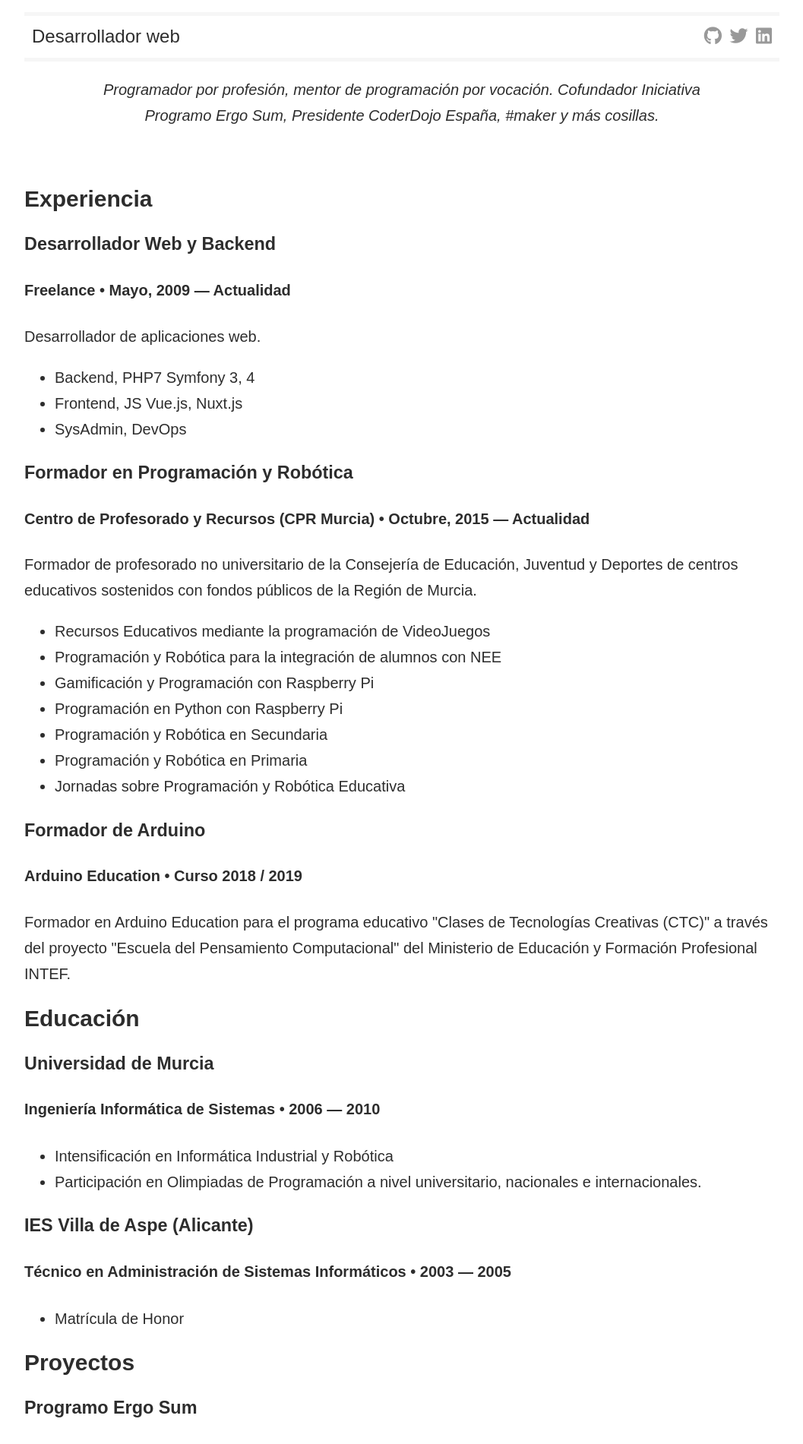
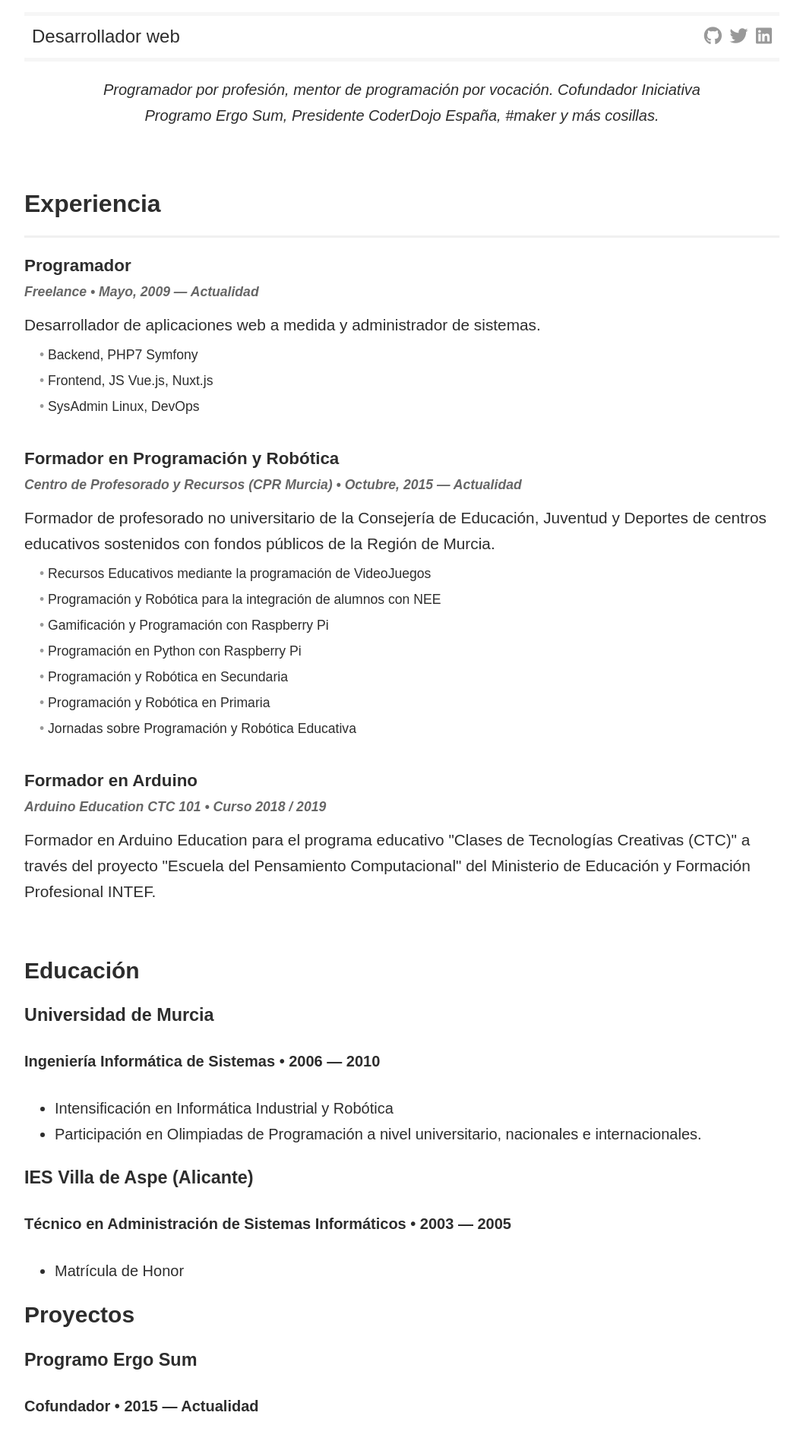
Before and after one commit to migueabellan/migueabellan.github.io, a Jekyll site: the page built from index.html, in a window 1280 px wide. Shown: the part 310-2211 px from the top of the page at 76% size, without its empty margins (111-1168 px from the left). Built offline with Jekyll 4.4.1, drawn with Linux system fonts in a browser that asks for light colours; nearby versions of some CDN libraries.

Commit message:
Update experience

```diff
--- a/_data/experience.yml
+++ b/_data/experience.yml
@@ -1,14 +1,26 @@
-- company: Desarrollador Web y Backend
+- company: Programador
   position: Freelance
   duration: Mayo, 2009 &mdash; Actualidad
-  summary: Desarrollador de aplicaciones web. <ul class="resume-item-list"><li>Backend, PHP7 Symfony 3, 4</li><li>Frontend, JS Vue.js, Nuxt.js</li><li>SysAdmin, DevOps</li></ul>
+  summary: Desarrollador de aplicaciones web a medida y administrador de sistemas.
+  items:
+    - Backend, PHP7 Symfony
+    - Frontend, JS Vue.js, Nuxt.js
+    - SysAdmin Linux, DevOps
 
 - company: Formador en Programación y Robótica
   position: Centro de Profesorado y Recursos (CPR Murcia)
   duration: Octubre, 2015 &mdash; Actualidad
-  summary: Formador de profesorado no universitario de la Consejería de Educación, Juventud y Deportes de centros educativos sostenidos con fondos públicos de la Región de Murcia.<ul class="resume-item-list"><li>Recursos Educativos mediante la programación de VideoJuegos</li><li>Programación y Robótica para la integración de alumnos con NEE</li><li>Gamificación y Programación con Raspberry Pi</li><li>Programación en Python con Raspberry Pi</li><li>Programación y Robótica en Secundaria</li><li>Programación y Robótica en Primaria</li><li>Jornadas sobre Programación y Robótica Educativa</li></ul>
+  summary: Formador de profesorado no universitario de la Consejería de Educación, Juventud y Deportes de centros educativos sostenidos con fondos públicos de la Región de Murcia.
+  items:
+    - Recursos Educativos mediante la programación de VideoJuegos
+    - Programación y Robótica para la integración de alumnos con NEE
+    - Gamificación y Programación con Raspberry Pi
+    - Programación en Python con Raspberry Pi
+    - Programación y Robótica en Secundaria
+    - Programación y Robótica en Primaria
+    - Jornadas sobre Programación y Robótica Educativa
 
-- company: Formador de Arduino
-  position: Arduino Education
+- company: Formador en Arduino
+  position: Arduino Education CTC 101
   duration: Curso 2018 / 2019
   summary: Formador en Arduino Education para el programa educativo "Clases de Tecnologías Creativas (CTC)" a través del proyecto "Escuela del Pensamiento Computacional" del Ministerio de Educación y Formación Profesional INTEF.
--- a/_includes/experience.html
+++ b/_includes/experience.html
@@ -1,12 +1,19 @@
-<section class="content-section">
-  <header class="section-header">
+<section class="section">
+  <header class="header">
     <h2>Experiencia</h2>
   </header>
   {% for job in site.data.experience %}
-  <div class="resume-item" itemscope itemprop="worksFor" itemtype="http://schema.org/Organization">
-    <h3 class="resume-item-title" itemprop="name">{{ job.company }}</h3>
-    <h4 class="resume-item-details" itemprop="description">{{ job.position }} &bull; {{ job.duration }}</h4>
-    <p class="resume-item-copy">{{ job.summary }}</p>
-  </div>
+    <div class="item" itemscope itemprop="worksFor" itemtype="http://schema.org/Organization">
+      <h3 class="name" itemprop="name">{{ job.company }}</h3>
+      <h4 class="description" itemprop="description">{{ job.position }} &bull; {{ job.duration }}</h4>
+      <p class="summary">{{ job.summary }}</p>
+      {% if job.items %}
+        <ul>
+          {% for item in job.items %}
+            <li>{{ item }}</li>
+          {% endfor %}
+        </ul>
+      {% endif %}
+    </div>
   {% endfor %}
 </section>
--- a/_sass/_resume.scss
+++ b/_sass/_resume.scss
@@ -1,7 +1,6 @@
 // Resume styles
 // ---------------------------------------/
 
-// page header styles
 .page-header {
   padding: 2rem 0;
   .avatar {
@@ -51,73 +50,60 @@
     text-align: center;
     font-style: italic;
   }
-
 }
 
 
-
-
-// util
-/*
-.section-header {
-  @include section_border;
-  margin-bottom: 1.5rem;
-
-  h2 {
-    @include sans;
-    font-weight: 900;
-    font-size: 1.75rem;
-    letter-spacing: -.05rem;
-    margin: 0;
-  }
-
-}
-
-.icon-links {
-  margin: 0;
-  padding: 0;
-  list-style: none;
-  position: relative;
-  top: 4px;
-  text-align: center;
-  border-top: 2px solid #c7c7c7;
-  padding-top: .4rem;
-
-  @include media_larger_than_mobile {
-    float: right;
-    border-top: none;
-    padding-top: 0;
-  }
-
-  .icon-link-item {
-    display: inline-block;
-    margin-left: 5px;
-  }
-
-  .icon-link { display: inline-block;
-
-    &:hover .fab {
-      color: #666;
+.section {
+  margin: 30px 0 70px;
+  .header {
+    margin: 0 0 20px;
+    border-bottom: 3px solid #f0f0f0;
+    h2 {
+      margin: 0 0 20px;
+      padding: 0 0 5px;
+      font-size: 2rem;
+      font-weight: 900;
     }
   }
 
-  .fab {
-    font-size: 26px;
-    color: #999;
+  .item {
+    margin: 0 0 35px;
+    .name {
+      margin: 0;
+      padding: 0;
+      font-size: 1.4rem;
+      font-weight: 700;
+    }
+    .description {
+      margin: 0;
+      padding: 0;
+      font-size: 1.1rem;
+      font-weight: 900;
+      font-style: italic;
+      color: #666;
+    }
+    .summary {
+      margin: 10px 0 5px;
+      padding: 0;
+      font-size: 1.3rem;
+    }
+    ul {
+      margin: 0 0 0 20px;
+      padding: 0;
+      list-style: none;
+      li {
+        font-size: 1.1rem;
+      }
+      li::before {
+        content: "• ";
+        padding: 0 5x 0 0;
+        color: #999;
+      }
+    }
   }
-}
 
-
-
-
-// resume content styles
-
-.content-section {
-  margin: 2rem 0 3rem;
-
-  .resume-item { margin-bottom: 2rem; }
-
-  .resume-item-title {
+  /*
+  .name {
     @include sans_bold;
     margin: 0 0 .75rem;
     font-size: 1.5rem;
@@ -152,7 +138,29 @@
   }
 
   .resume-item-copy { margin: .75rem 0 0; }
+  */
 }
+
+
+
+// util
+/*
+.section-header {
+  @include section_border;
+  margin-bottom: 1.5rem;
+
+  h2 {
+    @include sans;
+    font-weight: 900;
+    font-size: 1.75rem;
+    letter-spacing: -.05rem;
+    margin: 0;
+  }
+
+}
+
+
+// resume content styles
 
 // footer styles
 
```
